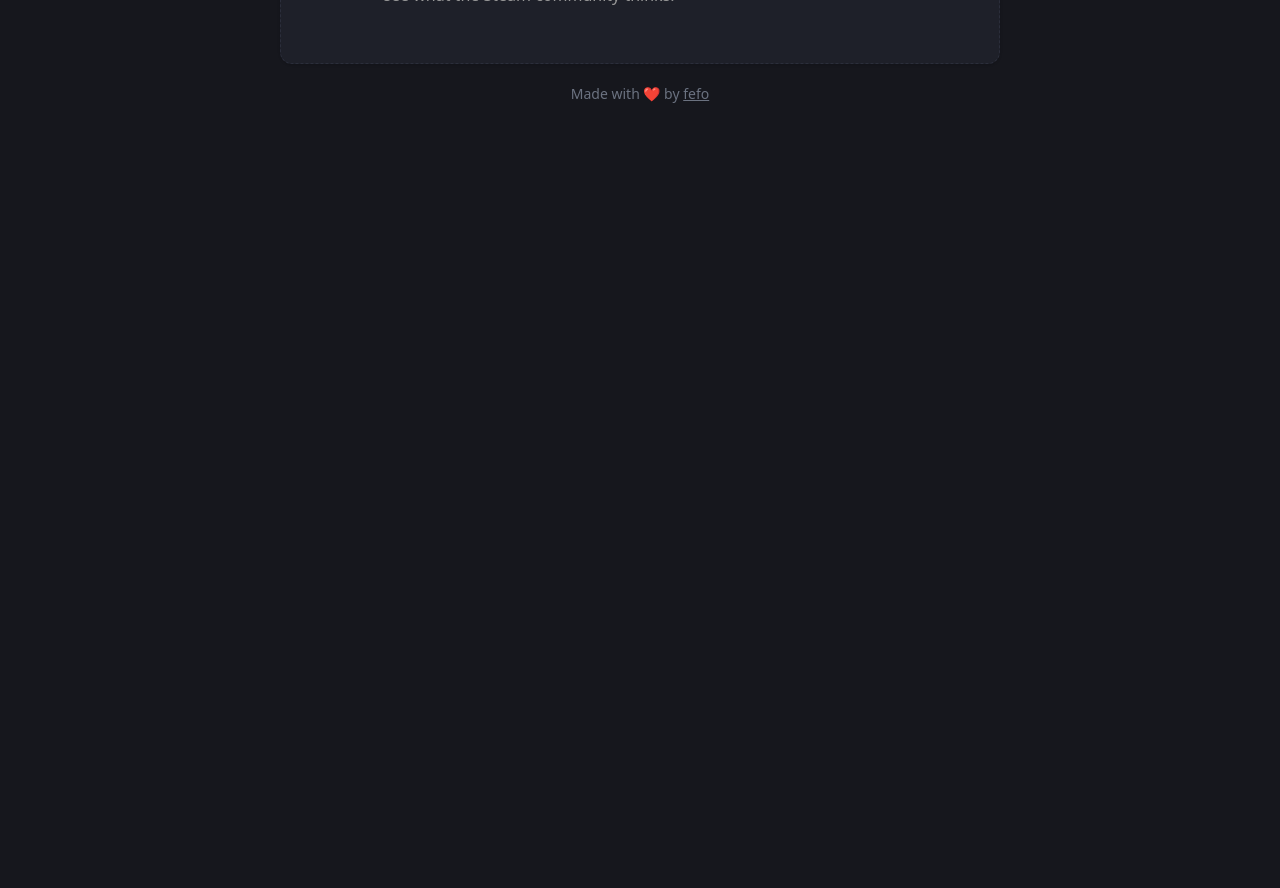
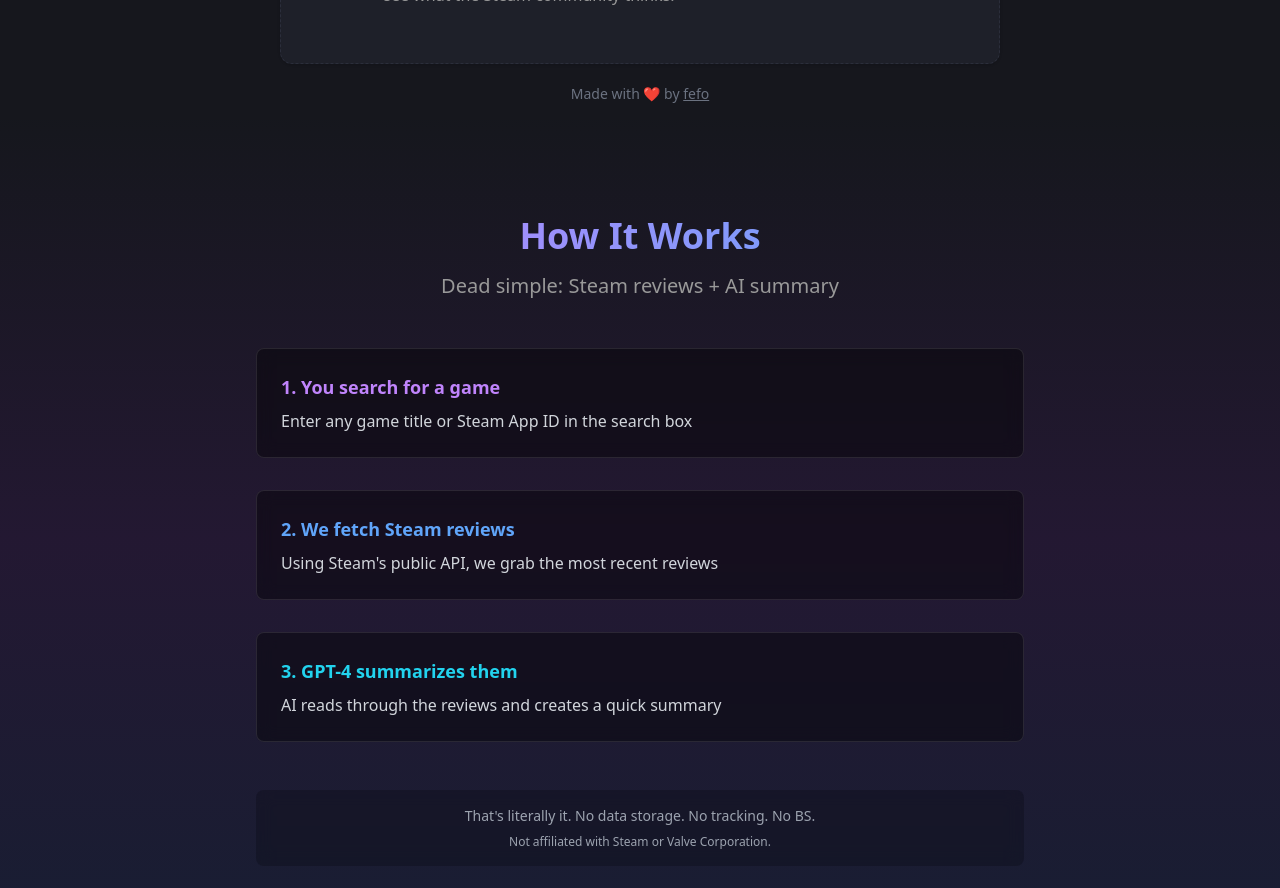
Before and after one commit to fmiras/steam-summarize, a Next.js app: page / in a window 1280 px wide. Shown: the part 680-1568 px from the top of the page. Before the commit the page ends 800 px from the top, so only its background shows below. Built offline with nearby package versions, Linux system fonts and the light colour scheme; no server answers.

Commit message:
about section

```diff
--- a/app/page.tsx
+++ b/app/page.tsx
@@ -1,4 +1,5 @@
 import { SteamSummarize } from '@/components/steam-summarize'
+import { AboutSection } from '@/components/about-section'
 import Script from 'next/script'
 
 export default function Home() {
@@ -32,6 +33,7 @@ export default function Home() {
         dangerouslySetInnerHTML={{ __html: JSON.stringify(structuredData) }}
       />
       <SteamSummarize />
+      <AboutSection />
       <footer className="fixed bottom-0 w-full py-4 text-center text-sm text-gray-500">
         Made with ❤️ by{' '}
         <a
--- /dev/null
+++ b/components/about-section.tsx
@@ -0,0 +1,50 @@
+export function AboutSection() {
+  return (
+    <section className="min-h-screen w-full relative overflow-hidden bg-gradient-to-b from-background via-purple-900/20 to-blue-900/20">
+      <div className="absolute inset-0 bg-grid-white/[0.02] bg-[size:32px_32px]" />
+
+      <div className="container mx-auto px-4 py-24 relative z-10">
+        <div className="max-w-3xl mx-auto space-y-12">
+          <div className="space-y-4 text-center">
+            <h2 className="text-4xl font-bold bg-gradient-to-r from-purple-400 to-blue-400 bg-clip-text text-transparent">
+              How It Works
+            </h2>
+            <p className="text-xl text-muted-foreground">Dead simple: Steam reviews + AI summary</p>
+          </div>
+
+          <div className="grid gap-8">
+            <div className="p-6 rounded-lg bg-black/40 backdrop-blur border border-white/10">
+              <h3 className="text-lg font-semibold text-purple-400 mb-2">
+                1. You search for a game
+              </h3>
+              <p className="text-gray-300">
+                Enter any game title or Steam App ID in the search box
+              </p>
+            </div>
+
+            <div className="p-6 rounded-lg bg-black/40 backdrop-blur border border-white/10">
+              <h3 className="text-lg font-semibold text-blue-400 mb-2">
+                2. We fetch Steam reviews
+              </h3>
+              <p className="text-gray-300">
+                Using Steam's public API, we grab the most recent reviews
+              </p>
+            </div>
+
+            <div className="p-6 rounded-lg bg-black/40 backdrop-blur border border-white/10">
+              <h3 className="text-lg font-semibold text-cyan-400 mb-2">3. GPT-4 summarizes them</h3>
+              <p className="text-gray-300">
+                AI reads through the reviews and creates a quick summary
+              </p>
+            </div>
+          </div>
+
+          <div className="text-center text-sm text-gray-400 bg-black/20 p-4 rounded-lg backdrop-blur">
+            <p>That's literally it. No data storage. No tracking. No BS.</p>
+            <p className="mt-2 text-xs">Not affiliated with Steam or Valve Corporation.</p>
+          </div>
+        </div>
+      </div>
+    </section>
+  )
+}
```
